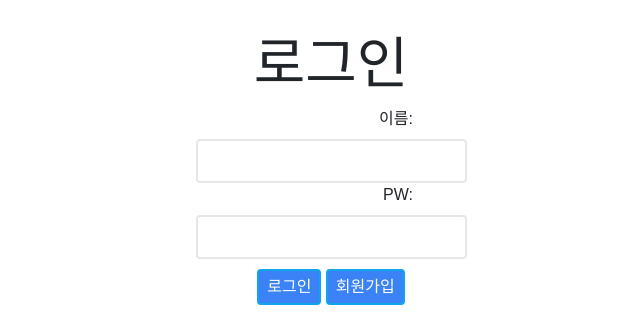
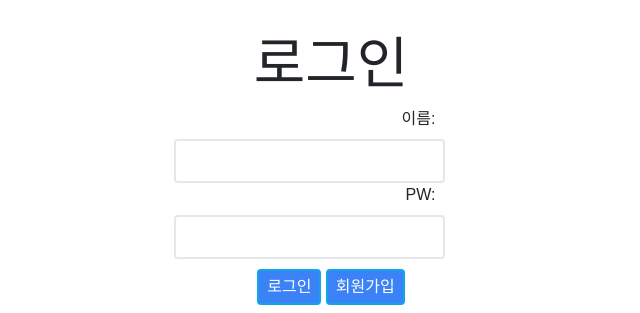
Before and after one commit to wonyoung2257/jungle_week00_project, a Flask app: page / in a window 1280 px wide. Shown: the part 623-936 px from the top of the page, without its empty margins (309-949 px from the left). Run offline with Flask 2, Linux system fonts and the light colour scheme; some libraries are stand-ins or nearby versions; some web fonts are replaced.

Commit message:
로그인 수정 end

```diff
--- a/templates/index.html
+++ b/templates/index.html
@@ -81,7 +81,7 @@
     }
 
     #input-box {
-      width: 270px;
+      width: 315px;
       text-align: right;
       margin: 10px auto;
       padding-right: 53px;
```
